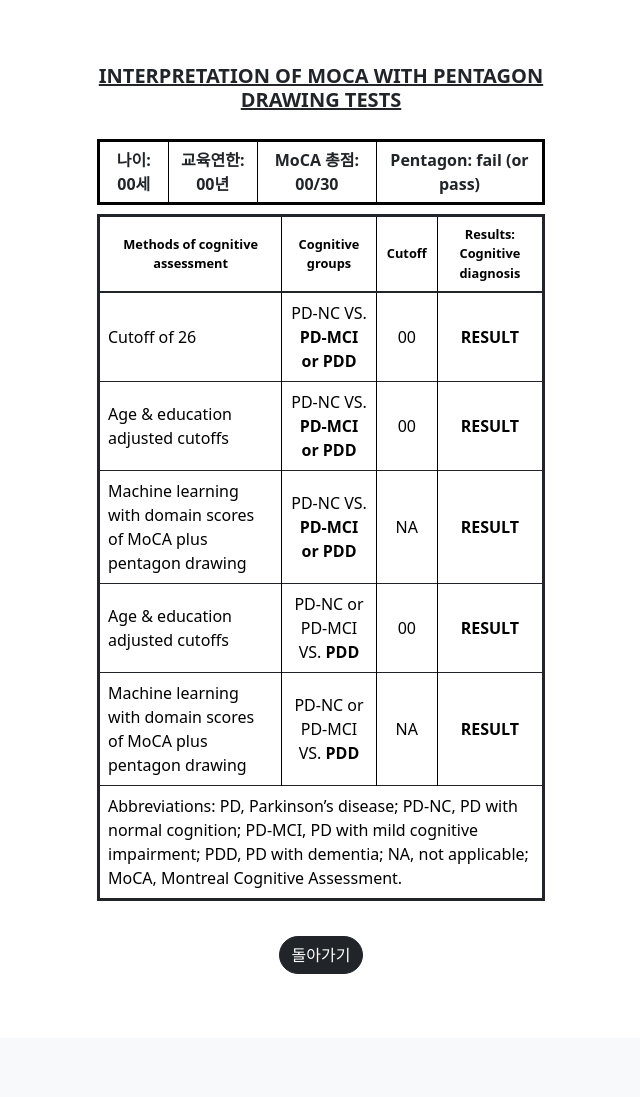
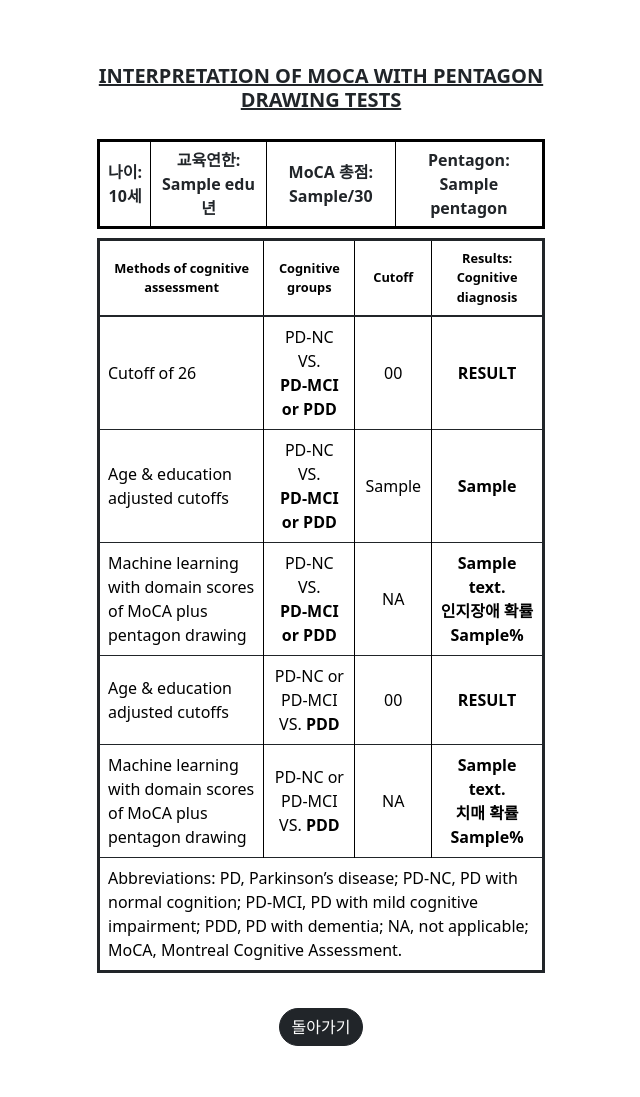
Before and after one commit to mymak2rs/kmocakmmse, a Django app: template kmocakmmse/templates/main/interpretation.html in a window 1280 px wide. Shown: the part 56-1153 px from the top of the page, without its empty margins (319-959 px from the left). Before the commit the page ends 1030 px from the top, so only its background shows below. Run offline with Django 3.2, Linux system fonts and the light colour scheme; the template is opened without the code that fills it: most values are stand-ins (such as "Sample title", 1, 10 or a date in 2020); some libraries are stand-ins or nearby versions.

Commit message:
machin learning 완료

```diff
--- a/kmocakmmse/main/regression/model.py
+++ b/kmocakmmse/main/regression/model.py
@@ -25,9 +25,5 @@
 
 def mocad_LR(input):
     model = joblib.load('D:/DBLab/kmocakmmse/kmocakmmse/kmocakmmse/main/regression/datasetD/best_model_d.pkl')
-    scaler = joblib.load('D:/DBLab/kmoca-kmmse_main/k-moca-k-mmse/kmocakmmse/main/regression/LR/230602_KMMSE_scaler.save')
-
-    input = scaler.transform(input)
     predict = model.predict_proba(input).round(2)*100
-
     return predict.ravel()
--- a/kmocakmmse/templates/main/interpretation.html
+++ b/kmocakmmse/templates/main/interpretation.html
@@ -19,10 +19,19 @@
         <div class="res_tbl_wrap">
             <table class="tb_margin">
                 <tr>
-                    <td>나이: 00세</td>
-                    <td>교육연한: 00년</td>
-                    <td>MoCA 총점: 00/30</td>
-                    <td>Pentagon: fail (or pass)</td>
+                    <td>나이: {{ age }}세</td>
+                    <td>교육연한:
+                        {% if edu == 0.0 %}
+                         무학문맹
+                         {% elif edu == 0.5 %}
+                         무학문해
+                         {% else %}
+                         {{ edu }} 년
+                         {% endif %}
+
+                    </td>
+                    <td>MoCA 총점: {{ KMoCA }}/30</td>
+                    <td>Pentagon: {{ pentagon }}</td>
                 </tr>
             </table>
 
@@ -45,14 +54,14 @@
                     <tr>
                         <td scope="row" class="q">Age & education adjusted cutoffs</td>
                         <td>PD-NC VS.<br><strong>PD-MCI or PDD</strong></td>
-                        <td>00</td>
-                        <td class="r">RESULT</td>
+                        <td>{{ moca_cutoff }}</td>
+                        <td class="r">{{ result_moca }}</td>
                     </tr>
                     <tr>
                         <td scope="row" class="q">Machine learning with domain scores of MoCA plus pentagon drawing</td>
                         <td>PD-NC VS.<br><strong>PD-MCI or PDD</strong></td>
                         <td>NA</td>
-                        <td class="r">RESULT</td>
+                        <td class="r">{{ mocab_machin_decision }}<br>인지장애 확률 {{ mocab_machin_result }}%</td>
                     </tr>
                     <tr>
                         <td scope="row" class="q">Age & education adjusted cutoffs</td>
@@ -64,7 +73,7 @@
                         <td scope="row" class="q">Machine learning with domain scores of MoCA plus pentagon drawing</td>
                         <td>PD-NC or <br>PD-MCI VS. <strong>PDD</strong></td>
                         <td>NA</td>
-                        <td class="r">RESULT</td>
+                        <td class="r">{{ mocad_machin_decision }}<br>치매 확률 {{ mocad_machin_result }}%</td>
                     </tr>
                     <tr>
                         <td colspan="4" scope="row" class="q">Abbreviations: PD, Parkinson’s disease; PD-NC, PD with normal cognition; PD-MCI, PD with mild cognitive impairment; PDD, PD with dementia; NA, not applicable; MoCA, Montreal Cognitive Assessment.</td>
```
Also changed, not shown: kmocakmmse/main/views.py (+53 -8 lines).
